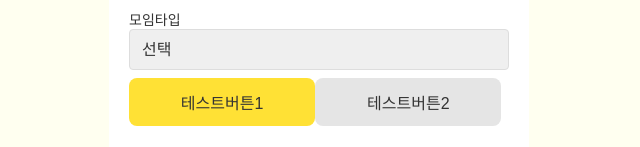
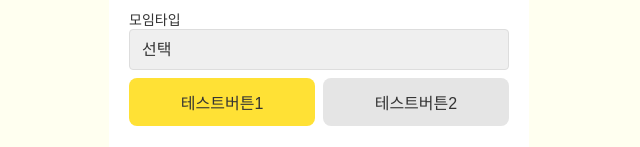
Before and after one commit to plani-power/frontend, a React (Create React App) app: page /plans/create in a window 1280 px wide. Shown: the part 1024-1171 px from the top of the page, without its empty margins (321-961 px from the left). Built offline with nearby package versions, Linux system fonts and the light colour scheme.

Commit message:
Style : button wrapper 추가

```diff
--- a/src/pages/plans/createPlan.tsx
+++ b/src/pages/plans/createPlan.tsx
@@ -27,6 +27,11 @@ width: 250px;
 height: 200px;
 resize: none;
 display: block;
+`
+
+const ButtonWrapper = styled.div`
+    display: flex;
+    justify-content:space-between;
 `
 
 const CreatePlan = () => {
@@ -159,8 +164,10 @@ const CreatePlan = () => {
             </InputWrapper>
             <StyledSpan>모임타입</StyledSpan>
             <SelectBox options={keywordOptions} value={keyword} onChange={(e)=>onChangeType(e)}></SelectBox>
-            <Button color='yellow' size='md' disabled={false} onClick={(e)=>buttonClick(e)}>테스트버튼1</Button>
-            <Button color='grey' size='md' disabled={false} onClick={(e)=>buttonClick(e)}>테스트버튼2</Button>
+            <ButtonWrapper>
+                <Button color='yellow' size='md' disabled={false} onClick={(e)=>buttonClick(e)}>테스트버튼1</Button>
+                <Button color='grey' size='md' disabled={false} onClick={(e)=>buttonClick(e)}>테스트버튼2</Button>
+            </ButtonWrapper>
         </div>
     )
 }
```
